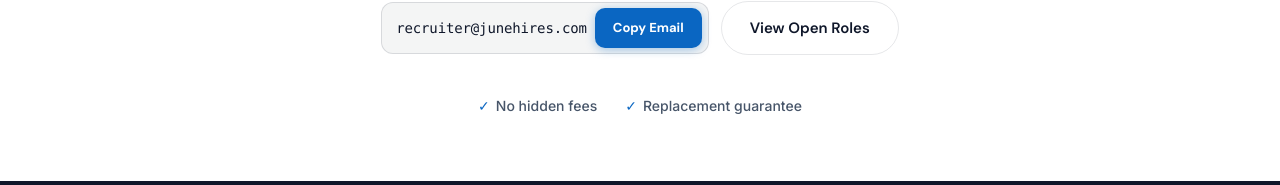
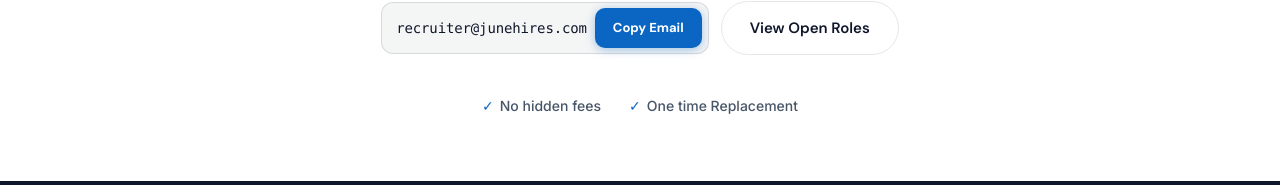
Before and after one commit to princehudsonmanpower/junedemo, a Next.js app in the folder app/: page / in a window 1280 px wide. Shown: the part 3272-3457 px from the top of the page. Built offline with nearby package versions, Linux system fonts and the light colour scheme.

Commit message:
"Update trust signals in CTASection to reflect "One time Replacement" instead of "Replacement guarantee"."

```diff
--- a/app/src/components/ui/CTASection.tsx
+++ b/app/src/components/ui/CTASection.tsx
@@ -140,7 +140,7 @@
 
                     {/* Trust signals */}
                     <div className="cta-trust-signals">
-                        {["No hidden fees", "Replacement guarantee"].map((signal) => (
+                        {["No hidden fees", "One time Replacement"].map((signal) => (
                             <span key={signal} className="cta-trust-item">
                                 <span style={{ color: "var(--amber)" }}>✓</span> {signal}
                             </span>
```
